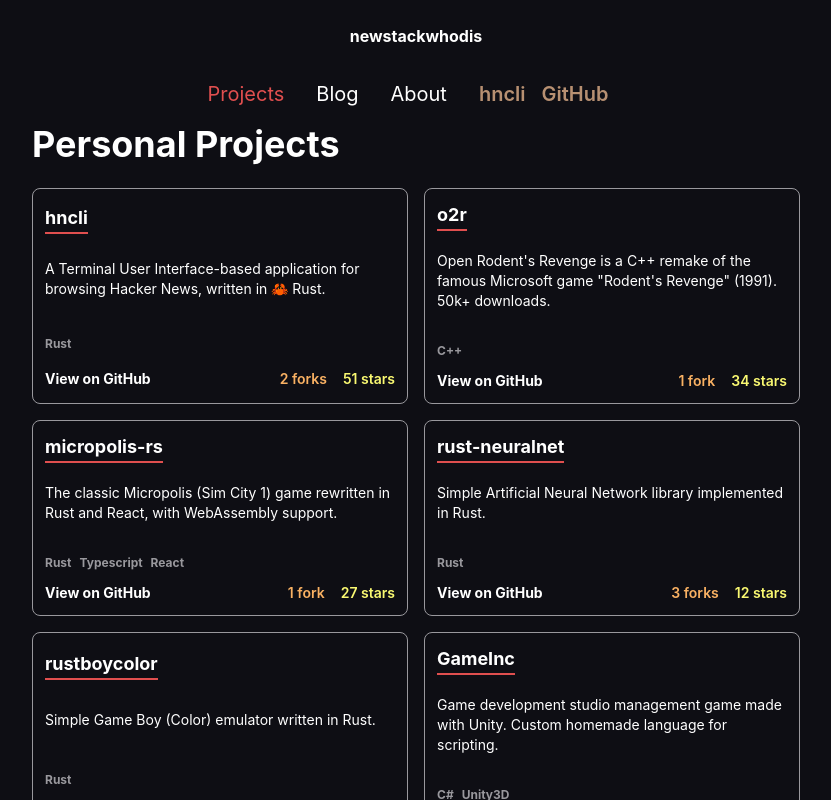
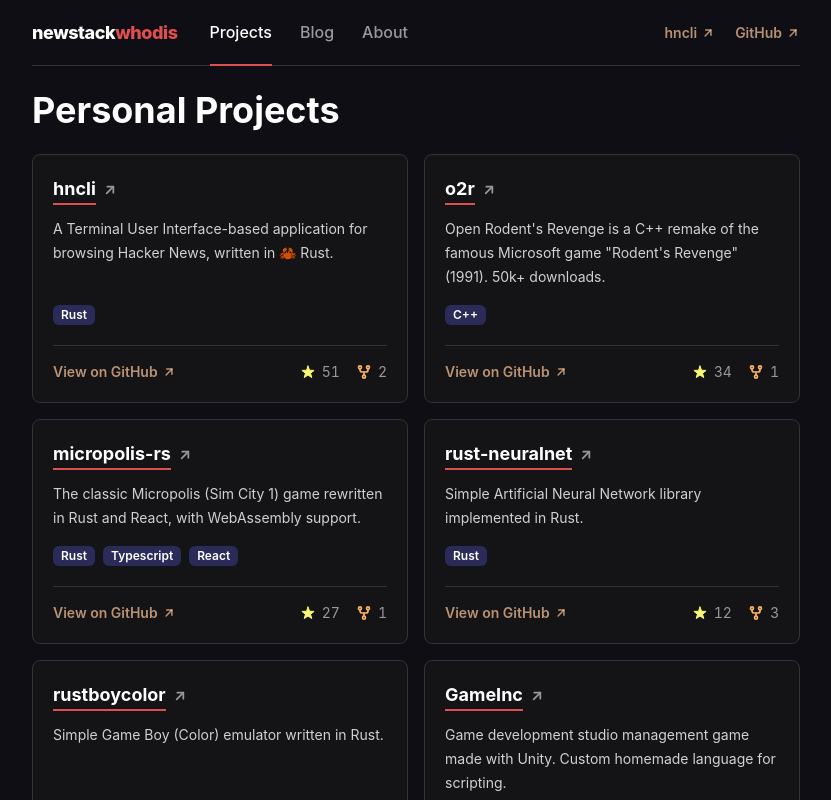
Before and after one commit to pierreyoda/newstackwhodis, a Next.js app: page / in a window 1280 px wide. Shown: the top 800 px of the page, without its empty margins (224-1055 px from the left). Built offline with nearby package versions, Linux system fonts and the light colour scheme.

Commit message:
:lipstick: Improved Navbar and homepage design

```diff
--- /dev/null
+++ b/src/components/Icon.tsx
@@ -0,0 +1,49 @@
+import { FunctionComponent, ReactNode } from "react";
+
+export type IconName = "arrow-up-right" | "star" | "fork";
+
+const iconPaths: Record<IconName, ReactNode> = {
+  "arrow-up-right": (
+    <>
+      <path d="M7 17 17 7" />
+      <path d="M8 7h9v9" />
+    </>
+  ),
+  star: (
+    <path
+      fill="currentColor"
+      strokeWidth={1.5}
+      d="M12 3 14.35 9.36 21.13 9.63 15.8 13.84 17.64 20.37 12 16.6 6.36 20.37 8.2 13.84 2.87 9.63 9.65 9.36Z"
+    />
+  ),
+  fork: (
+    <>
+      <circle cx="6" cy="5" r="2.2" />
+      <circle cx="18" cy="5" r="2.2" />
+      <circle cx="12" cy="19" r="2.2" />
+      <path d="M6 7.2V9a3 3 0 0 0 3 3h6a3 3 0 0 0 3-3V7.2" />
+      <path d="M12 12v4.8" />
+    </>
+  ),
+};
+
+interface IconProps {
+  name: IconName;
+  className?: string;
+}
+
+/** Decorative stroke icon, drawn in the current text color. */
+export const Icon: FunctionComponent<IconProps> = ({ name, className }) => (
+  <svg
+    viewBox="0 0 24 24"
+    fill="none"
+    stroke="currentColor"
+    strokeWidth={2.6}
+    strokeLinecap="round"
+    strokeLinejoin="round"
+    aria-hidden="true"
+    className={className}
+  >
+    {iconPaths[name]}
+  </svg>
+);
--- a/src/components/ProjectCard.tsx
+++ b/src/components/ProjectCard.tsx
@@ -1,5 +1,6 @@
 import { FunctionComponent, useMemo } from "react";
 
+import { Icon } from "./Icon";
 import { ProjectTag } from "./ProjectTag";
 import { ExternalLink } from "./ExternalLink";
 import { GithubWhiteListedRepository } from "@/api/github/whitelist";
@@ -17,47 +18,75 @@ export interface ProjectMeta {
   href?: string;
 }
 
+const ProjectStat: FunctionComponent<{ icon: "star" | "fork"; count: number; unit: string }> = ({
+  icon,
+  count,
+  unit,
+}) => (
+  <span className="flex items-center gap-1.5">
+    <Icon name={icon} className={icon === "star" ? "text-yellow h-4 w-4" : "text-orange h-4 w-4"} />
+    {count}
+    <span className="sr-only">
+      {unit}
+      {count > 1 ? "s" : ""}
+    </span>
+  </span>
+);
+
 interface ProjectCardProps {
   meta: ProjectMeta;
 }
 
+/**
+ * The whole card links to the project (its website if any, its GitHub repository otherwise):
+ * the title link is stretched over it, below the GitHub link.
+ */
 export const ProjectCard: FunctionComponent<ProjectCardProps> = ({ meta }) => {
   const tags = useMemo<readonly ProjectTagType[]>(
     () => tagsPerProject[meta.githubFullName] ?? [],
     [meta.githubFullName],
   );
   return (
-    <div className="border-gray-lighter flex flex-col items-start justify-around border p-3 md:rounded-lg">
-      {meta.href ? (
-        <ExternalLink href={meta.href}>
-          <h2 className="border-lychee border-b-2 text-lg font-bold">{meta.title}</h2>
+    <article className="group border-gray hover:border-gray-lighter/50 relative flex flex-col gap-5 rounded-lg border bg-black p-5 transition-colors">
+      <div className="flex grow flex-col gap-3">
+        <h2 className="flex items-center gap-1.5 text-lg font-bold text-white">
+          <ExternalLink
+            href={meta.href ?? meta.url}
+            className="border-lychee focus-visible:after:outline-light-orange border-b-2 outline-none after:absolute after:inset-0 after:rounded-lg after:outline-offset-2 focus-visible:after:outline-2"
+          >
+            {meta.title}
+            <span className="sr-only"> (opens in a new tab)</span>
+          </ExternalLink>
+          <Icon
+            name="arrow-up-right"
+            className="text-gray-lighter group-hover:text-light-orange h-4 w-4 transition group-hover:translate-x-0.5 group-hover:-translate-y-0.5"
+          />
+        </h2>
+        <p className="text-sm leading-6 text-white/80">{meta.description}</p>
+        {tags.length > 0 && (
+          <ul className="mt-auto flex flex-wrap gap-2 pt-1">
+            {tags.map(tag => (
+              <li key={tag}>
+                <ProjectTag tag={tag} />
+              </li>
+            ))}
+          </ul>
+        )}
+      </div>
+      <div className="border-gray flex items-center justify-between gap-4 border-t pt-4 text-sm">
+        <ExternalLink
+          href={meta.url}
+          className="text-light-orange/70 hover:text-light-orange relative z-10 inline-flex items-center gap-1 font-semibold transition-colors"
+        >
+          View on GitHub
+          <Icon name="arrow-up-right" className="h-3.5 w-3.5" />
+          <span className="sr-only"> (opens in a new tab)</span>
         </ExternalLink>
-      ) : (
-        <h2 className="border-lychee border-b-2 text-lg font-bold">{meta.title}</h2>
-      )}
-      <p className="py-5 text-sm">{meta.description}</p>
-      <div className="flex w-full flex-wrap items-center py-2">
-        {tags.map(tag => (
-          <ProjectTag key={tag} tag={tag} className="mr-2 last:mr-0" />
-        ))}
-      </div>
-      <div className="flex w-full items-center justify-between text-sm">
-        <div className="hover:text-lychee rounded-sm font-bold">
-          <ExternalLink href={meta.url}>View on GitHub</ExternalLink>
-        </div>
-        <div className="flex items-center font-semibold">
-          {meta.githubForksCount > 0 && (
-            <p className="text-orange mr-4">
-              {meta.githubForksCount} fork{meta.githubForksCount > 1 ? "s" : ""}
-            </p>
-          )}
-          {meta.githubStars > 0 && (
-            <p className="text-yellow">
-              {meta.githubStars} star{meta.githubStars > 1 ? "s" : ""}
-            </p>
-          )}
+        <div className="text-gray-lighter flex items-center gap-4 tabular-nums">
+          {meta.githubStars > 0 && <ProjectStat icon="star" count={meta.githubStars} unit="star" />}
+          {meta.githubForksCount > 0 && <ProjectStat icon="fork" count={meta.githubForksCount} unit="fork" />}
         </div>
       </div>
-    </div>
+    </article>
   );
 };
--- a/src/components/ProjectTag.tsx
+++ b/src/components/ProjectTag.tsx
@@ -9,5 +9,7 @@ interface ProjectTagProps {
 }
 
 export const ProjectTag: FunctionComponent<ProjectTagProps> = ({ tag, className }) => (
-  <div className={clsx("project-tag", className)}>{tag}</div>
+  <span className={clsx("bg-space block rounded-md px-2 py-0.5 text-xs font-semibold text-white", className)}>
+    {tag}
+  </span>
 );
--- a/src/components/layout/Navbar.tsx
+++ b/src/components/layout/Navbar.tsx
@@ -1,9 +1,12 @@
 import clsx from "clsx";
 import Link from "next/link";
-import { FunctionComponent } from "react";
+import { FunctionComponent, ReactNode } from "react";
 
+import { Icon } from "../Icon";
 import { ExternalLink } from "../ExternalLink";
 import { HNCLI_WEBSITE_URL } from "@/content/constants";
+
+const GITHUB_PROFILE_URL = "https://github.com/pierreyoda/";
 
 interface NavbarLinkProps {
   href: string;
@@ -11,12 +14,34 @@ interface NavbarLinkProps {
   selected: boolean;
 }
 
+/** Tab-like link: the selected one is underlined, on top of the navbar's bottom border. */
 const NavbarLink: FunctionComponent<NavbarLinkProps> = ({ href, label, selected }) => (
-  <li className="mr-8">
-    <Link href={href} className={clsx("hover:text-lychee cursor-pointer", selected ? "text-lychee" : "text-white")}>
+  <li>
+    <Link
+      href={href}
+      aria-current={selected ? "page" : undefined}
+      className={clsx(
+        "-mb-px block border-b-2 py-3 font-medium transition-colors md:py-5",
+        selected ? "border-lychee text-white" : "text-gray-lighter border-transparent hover:text-white",
+      )}
+    >
       {label}
     </Link>
   </li>
+);
+
+const NavbarExternalLink: FunctionComponent<{ href: string; children: ReactNode }> = ({ href, children }) => (
+  <ExternalLink
+    href={href}
+    className="group text-light-orange/70 hover:text-light-orange inline-flex items-center gap-1 transition-colors"
+  >
+    {children}
+    <Icon
+      name="arrow-up-right"
+      className="h-3.5 w-3.5 transition-transform group-hover:translate-x-px group-hover:-translate-y-px"
+    />
+    <span className="sr-only">(opens in a new tab)</span>
+  </ExternalLink>
 );
 
 export const navigationSelectableCategories = ["projects", "blog", "about"] as const;
@@ -26,37 +51,27 @@ interface NavbarProps {
   category: NavigationSelectableCategory;
 }
 
+/**
+ * Single row on desktop (brand, navigation, external links).
+ * On mobile, the navigation wraps below the brand and the external links.
+ */
 export const Navbar: FunctionComponent<NavbarProps> = ({ category }) => (
-  <div className="flex flex-col">
-    <div className="mr-12 flex w-full items-center justify-center py-6 font-bold">
-      <Link href="/">newstackwhodis</Link>
-    </div>
-    <div className="mx-auto flex w-full items-center justify-between">
-      <header className="text-gray-lighter mx-auto flex max-w-3xl items-center p-2 md:text-xl">
-        <nav className="flex grow items-center">
-          <ul className="flex grow items-center md:text-xl">
+  <header className="border-gray mx-auto mb-4 w-full max-w-3xl border-b px-2 md:px-0">
+    <div className="flex flex-wrap items-center justify-between gap-x-8 md:flex-nowrap">
+      <Link href="/" className="pt-4 text-lg font-extrabold tracking-tight text-white md:pt-0">
+        newstack<span className="text-lychee">whodis</span>
+      </Link>
+      <nav aria-label="Main" className="order-last w-full md:order-none md:w-auto md:grow">
+        <ul className="flex items-center gap-6 md:gap-7">
           <NavbarLink href="/" label="Projects" selected={category === "projects"} />
           <NavbarLink href="/blog" label="Blog" selected={category === "blog"} />
           <NavbarLink href="/blog/about" label="About" selected={category === "about"} />
         </ul>
       </nav>
-        <div className="flex items-center font-semibold">
-          <div className="mr-4">
-            <ExternalLink href={HNCLI_WEBSITE_URL} className="text-light-orange/70 hover:text-light-orange">
-              hncli
-            </ExternalLink>
-          </div>
-          {/* <div className={clsx("py-2 text-center md:py-0", category === "blog" && "hidden")}> */}
-          <div className="mr-4">
-            <ExternalLink
-              href="https://github.com/pierreyoda/"
-              className="text-light-orange/70 hover:text-light-orange"
-            >
-              GitHub
-            </ExternalLink>
+      <div className="flex items-center gap-5 pt-4 text-sm font-semibold md:pt-0">
+        <NavbarExternalLink href={HNCLI_WEBSITE_URL}>hncli</NavbarExternalLink>
+        <NavbarExternalLink href={GITHUB_PROFILE_URL}>GitHub</NavbarExternalLink>
       </div>
     </div>
   </header>
-    </div>
-  </div>
 );
--- a/src/styles/globals.css
+++ b/src/styles/globals.css
@@ -36,10 +36,6 @@
   ::file-selector-button {
     border-color: var(--color-gray-200, currentColor);
   }
-}
-
-@utility project-tag {
-  @apply text-gray-lighter mr-2 rounded-md py-1 text-xs font-bold last:mr-0;
 }
 
 /* TODO: bullet points list for about page WIP articles */
```
Lines whose indentation alone changed are shown as unchanged.
